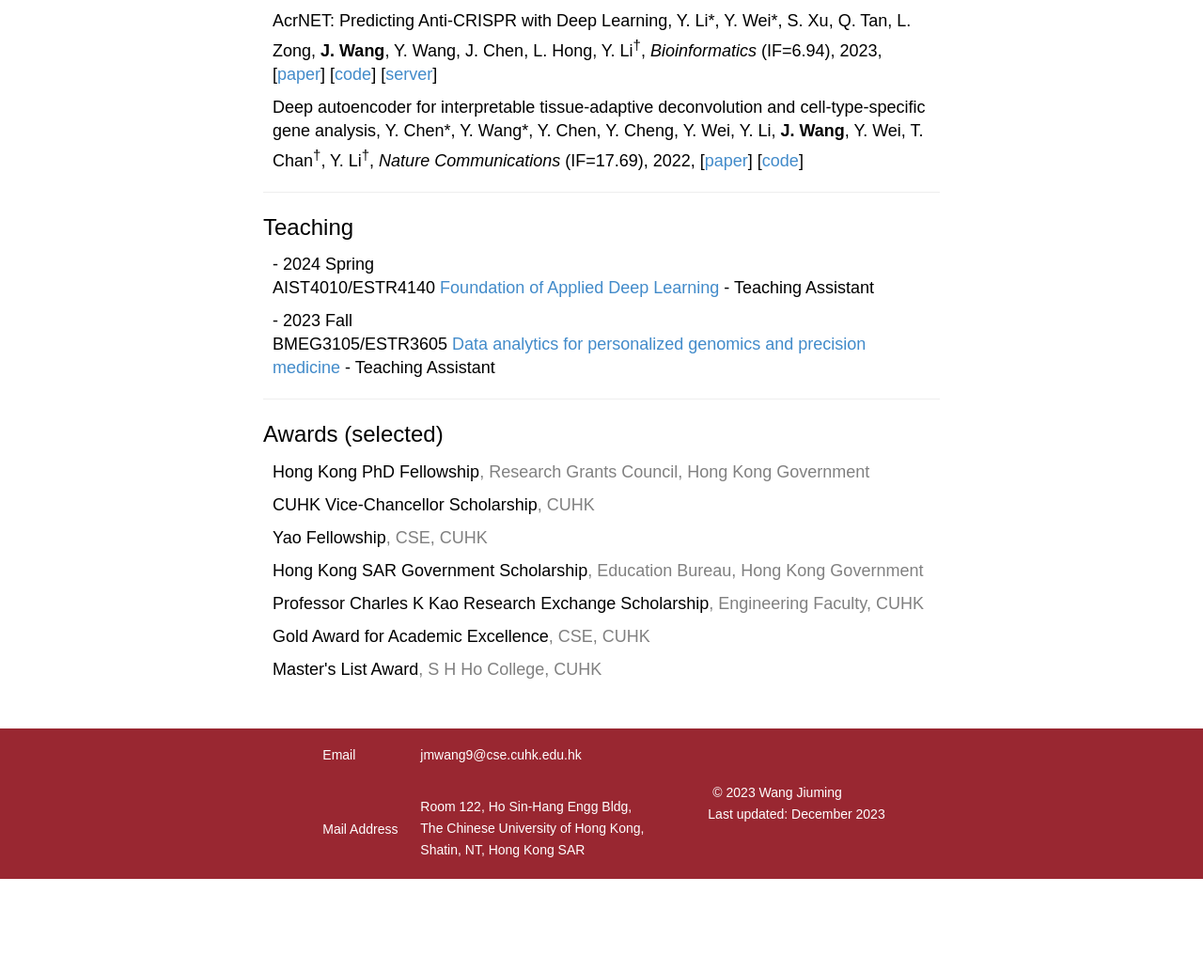
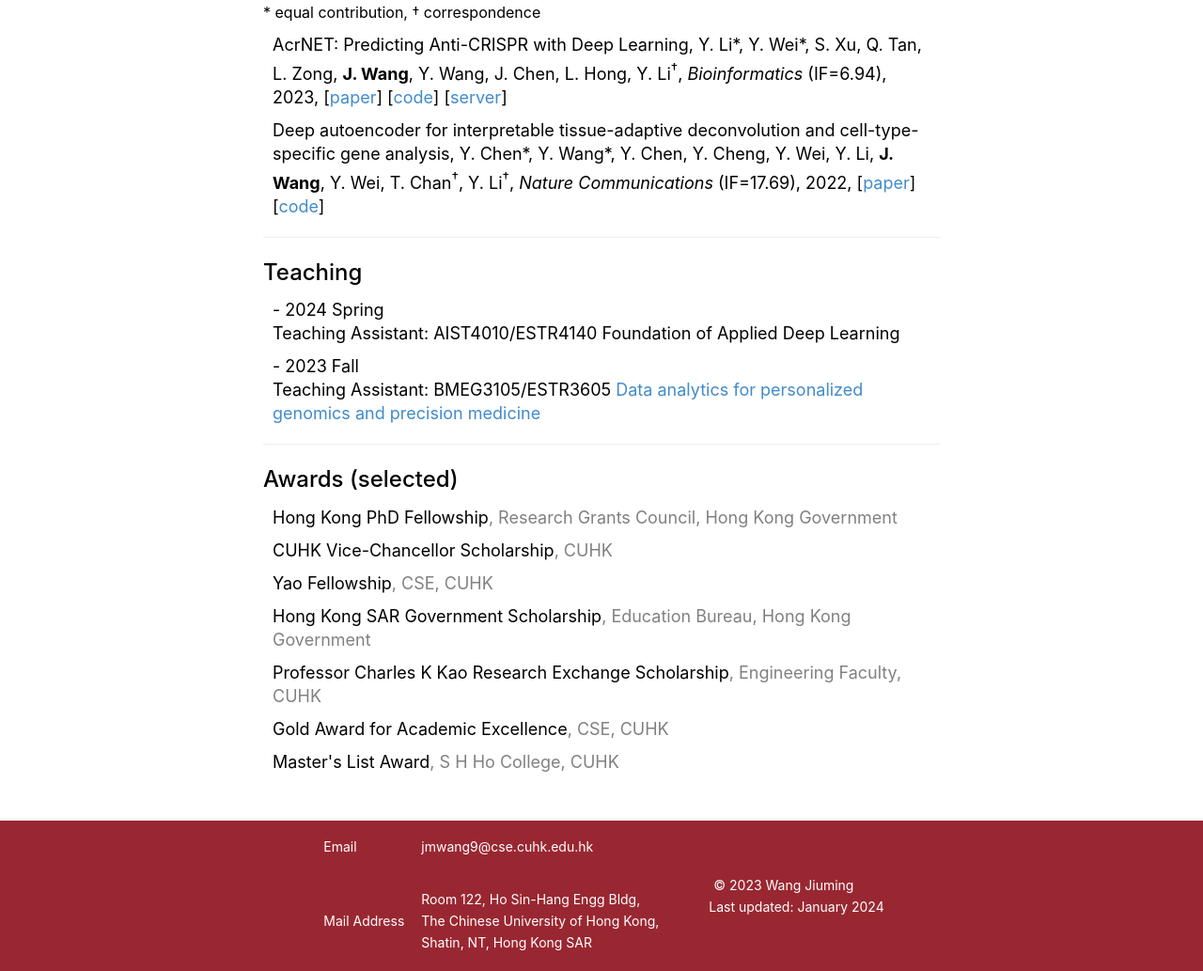
Before and after one commit to WangJiuming/homepage, a plain HTML site: page index.html in a window 1280 px wide. Shown: the part 794-1827 px from the top of the page at 94% size. Before the commit the page ends 1729 px from the top, so only its background shows below. Drawn offline with Linux system fonts and the light colour scheme; a web font is replaced by a local one.

Commit message:
layout updated

```diff
--- a/css/style.css
+++ b/css/style.css
@@ -1,6 +1,6 @@
 body {
     margin: 0;
-    font-family: "Sans Serif", sans-serif;
+    font-family: "SF Pro Display", sans-serif;
     line-height: 1.42857143;
 }
 
--- a/index.html
+++ b/index.html
@@ -140,19 +140,20 @@
         <ul>
             <li>- 2024 Spring
                 <br>
+                Teaching Assistant:
                 AIST4010/ESTR4140
-                <a href="" target="_blank">
-                    Foundation of Applied Deep Learning
-                </a>
-                - Teaching Assistant
+<!--                <a href="" target="_blank">-->
+<!--                    Foundation of Applied Deep Learning-->
+<!--                </a>-->
+                Foundation of Applied Deep Learning
             </li>
             <li>- 2023 Fall
                 <br>
+                Teaching Assistant:
                 BMEG3105/ESTR3605
                 <a href="https://yu979.github.io/BMEG3105-Fall-2023/" target="_blank">
                     Data analytics for personalized genomics and precision medicine
                 </a>
-                - Teaching Assistant
             </li>
 <!--            <li>- 2023 Summer-->
 <!--                <br>-->
@@ -207,7 +208,7 @@
                 <td>
                     <span style="color: white; line-height: 23px">
                         &copy; 2023 Wang Jiuming <br>
-                        Last updated: December 2023
+                        Last updated: January 2024
                     </span>
                 </td>
             </tr>
```
